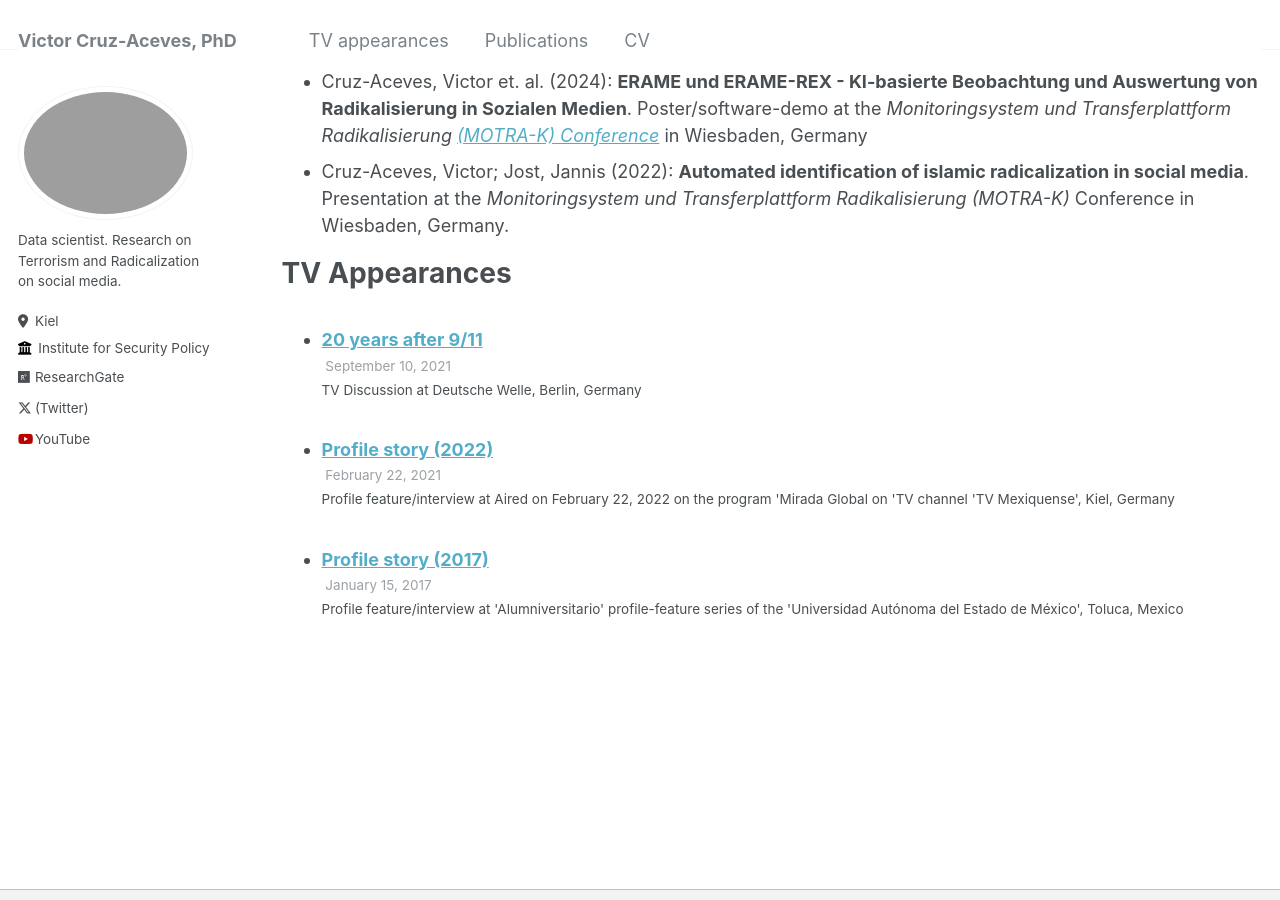
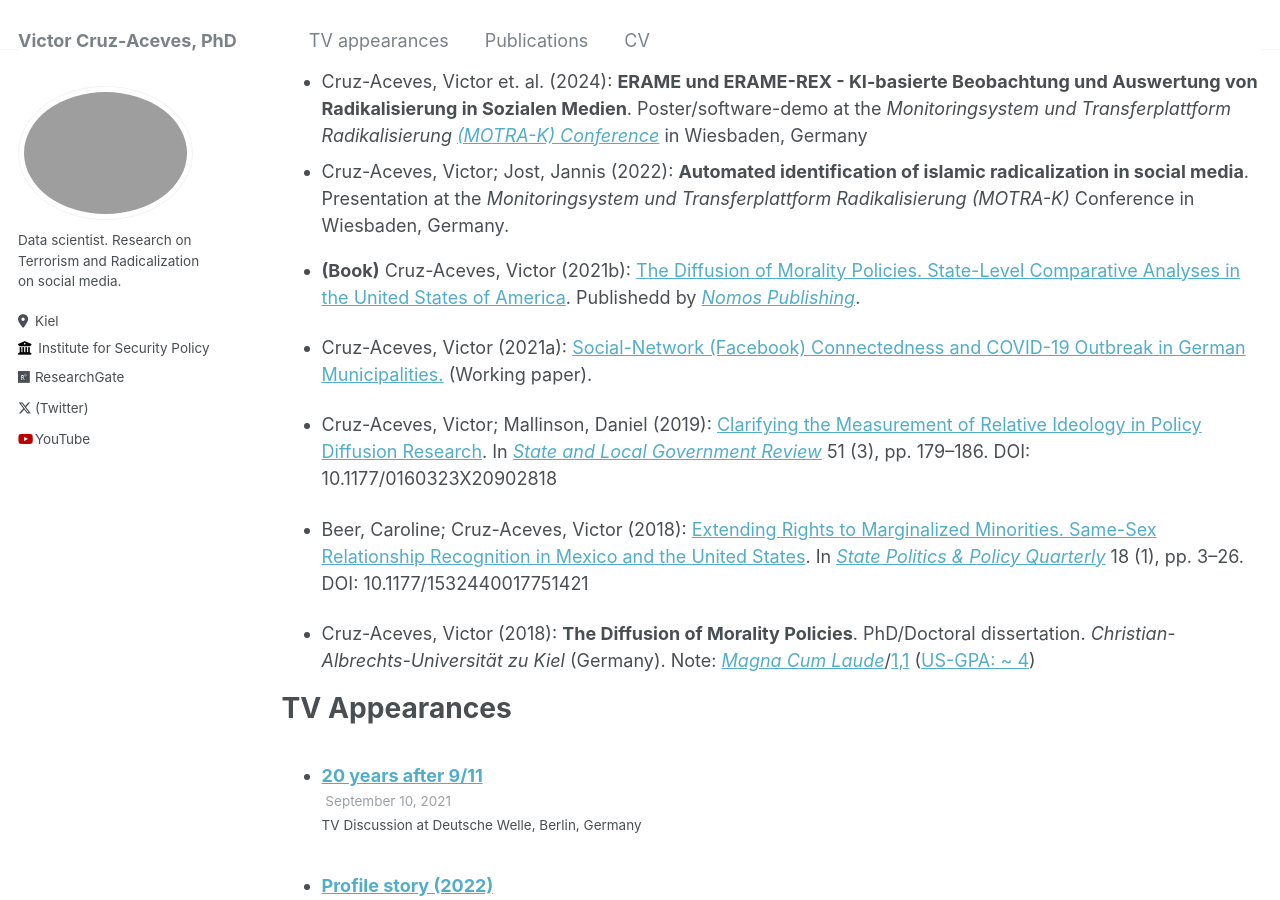
Before and after one commit to victor-cruz-aceves/victor-cruz-aceves.github.io, a Jekyll site: the page built from _pages/cv.md, in a window 1280 px wide and 900 px high, scrolled down 615 px. Built offline with Jekyll 4.4.1, drawn with Linux system fonts in a browser that asks for light colours.

Commit message:
Pasted publications from portfolio section

```diff
--- a/_pages/cv.md
+++ b/_pages/cv.md
@@ -30,6 +30,15 @@ Publications
 ======
 * Cruz-Aceves, Victor et. al. (2024): **ERAME und ERAME-REX - KI-basierte Beobachtung und Auswertung von Radikalisierung in Sozialen Medien**. Poster/software-demo at the *Monitoringsystem und Transferplattform Radikalisierung* [*(MOTRA-K) Conference*](https://www.motra.info/motra-k-2024/) in Wiesbaden, Germany
 * Cruz-Aceves, Victor; Jost, Jannis (2022): **Automated identification of islamic radicalization in social media**. Presentation at the *Monitoringsystem und Transferplattform Radikalisierung (MOTRA-K)* Conference in Wiesbaden, Germany.
+* **(Book)** Cruz-Aceves, Victor (2021b): [The Diffusion of Morality Policies. State-Level Comparative Analyses in the United States of America](https://www.nomos-shop.de/nomos/titel/the-diffusion-of-morality-policies-id-100739/). Publishedd by [*Nomos Publishing*](https://www.nomos.de/en/).
+
+* Cruz-Aceves, Victor (2021a): [Social-Network (Facebook) Connectedness and COVID-19 Outbreak in German Municipalities.](https://www.researchgate.net/publication/348265859_Social-Network_Facebook_Connectedness_and_COVID-19_Outbreak_in_German_Municipalities) (Working paper).
+
+* Cruz-Aceves, Victor; Mallinson, Daniel (2019): [Clarifying the Measurement of Relative Ideology in Policy Diffusion Research](https://journals.sagepub.com/doi/10.1177/0160323X20902818). In [*State and Local Government Review*](https://journals.sagepub.com/home/SLG) 51 (3), pp. 179–186. DOI: 10.1177/0160323X20902818
+
+* Beer, Caroline; Cruz-Aceves, Victor (2018): [Extending Rights to Marginalized Minorities. Same-Sex Relationship Recognition in Mexico and the United States](https://www.cambridge.org/core/journals/state-politics-and-policy-quarterly/article/abs/extending-rights-to-marginalized-minorities-samesex-relationship-recognition-in-mexico-and-the-united-states/A70979049B8F29EA6DA27F69D8A931C7). In [*State Politics & Policy Quarterly*](https://www.cambridge.org/core/journals/state-politics-and-policy-quarterly) 18 (1), pp. 3–26. DOI: 10.1177/1532440017751421
+
+* Cruz-Aceves, Victor (2018): **The Diffusion of Morality Policies**. PhD/Doctoral dissertation. *Christian-Albrechts-Universität zu Kiel* (Germany). Note: [*Magna Cum Laude*](https://en.wikipedia.org/wiki/Latin_honors#Germany)/[1,1](https://en.wikipedia.org/wiki/Academic_grading_in_Germany#Tertiary_education) ([US-GPA: ~ 4](https://en.wikipedia.org/wiki/Academic_grading_in_Germany#Overview))
 
 TV Appearances
 ======
```
